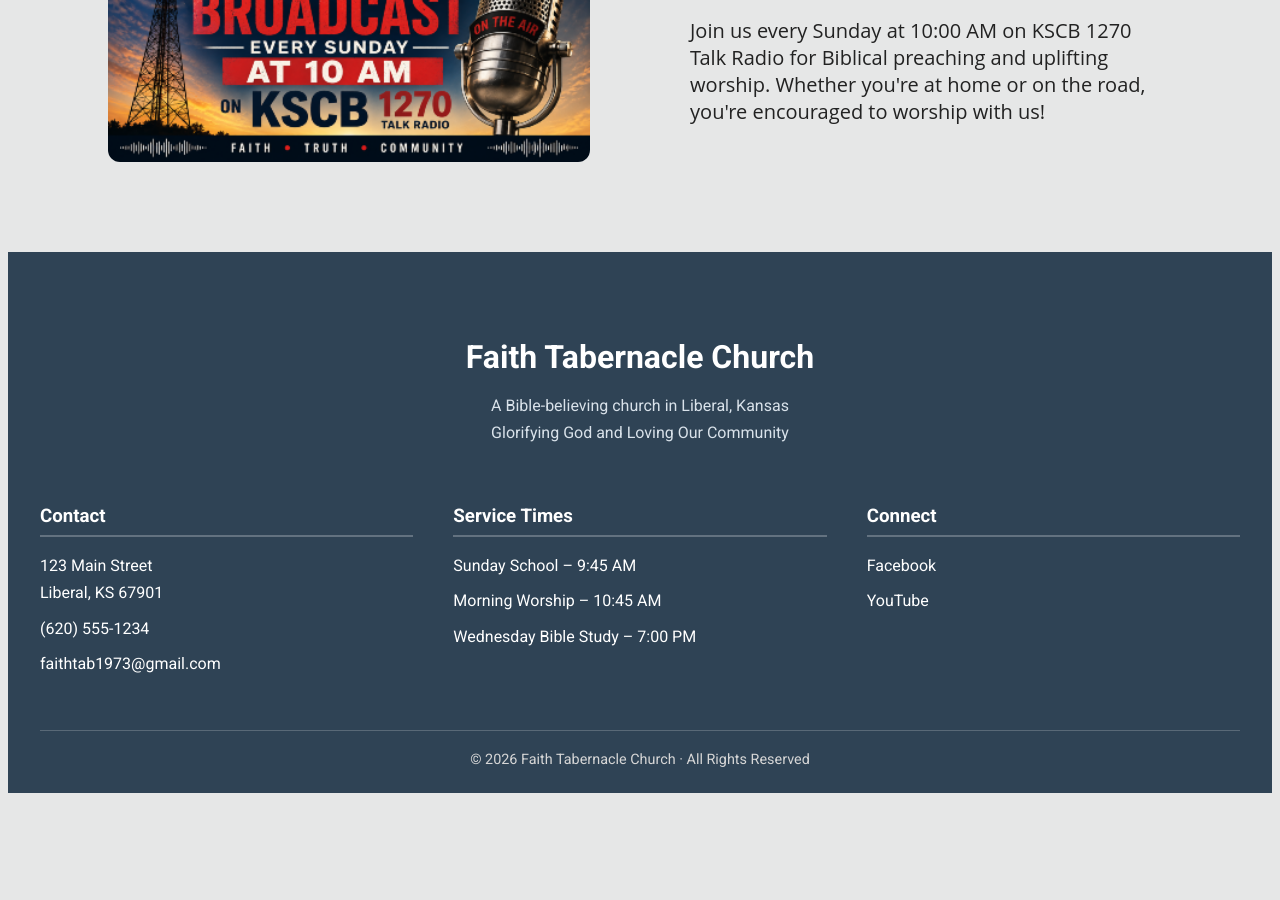
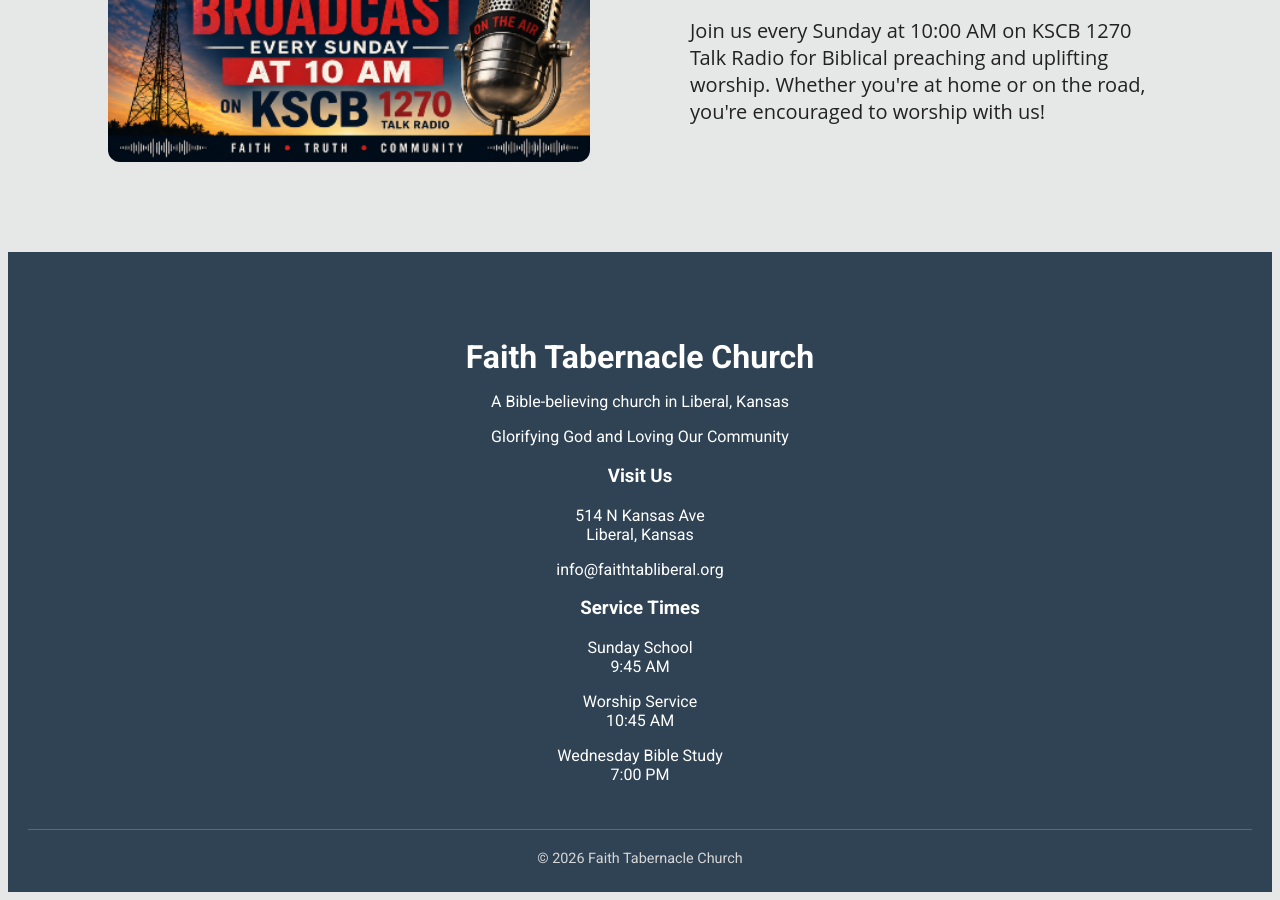
Before and after one commit to nwmdesign/faithtabliberal, a Jekyll site: the page built from index.html, in a window 1280 px wide and 900 px high, scrolled down 1494 px. Built offline with Jekyll 4.4.1, drawn with Linux system fonts in a browser that asks for light colours; before the commit the page ends 2295 px from its top, so only the background shows below that.

Commit message:
Update footer.html

```diff
--- a/_includes/footer.html
+++ b/_includes/footer.html
@@ -1,51 +1,58 @@
 <footer class="site-footer">
+
     <div class="footer-container">
 
+        <div class="footer-column footer-brand">
             <h2>Faith Tabernacle Church</h2>
-        <p class="footer-tagline">
-            A Bible-believing church in Liberal, Kansas<br>
+            <p>
+                A Bible-believing church in Liberal, Kansas
+            </p>
+            <p>
                 Glorifying God and Loving Our Community
-        </p>
-
-        <div class="footer-info">
-
-            <div class="footer-section">
-                <h3>Contact</h3>
-
-                <p>
-                    123 Main Street<br>
-                    Liberal, KS 67901
-                </p>
-
-                <p>(620) 555-1234</p>
-
-                <p>
-                    <a href="mailto:faithtab1973@gmail.com">
-                        faithtab1973@gmail.com
-                    </a>
             </p>
         </div>
 
-            <div class="footer-section">
+
+        <div class="footer-column">
+            <h3>Visit Us</h3>
+            <p>
+                514 N Kansas Ave<br>
+                Liberal, Kansas
+            </p>
+
+            <p>
+                <a href="mailto:info@faithtabliberal.org">
+                        info@faithtabliberal.org
+                    </a>
+
+            </p>
+        </div>
+
+
+        <div class="footer-column">
             <h3>Service Times</h3>
 
-                <p>Sunday School – 9:45 AM</p>
-                <p>Morning Worship – 10:45 AM</p>
-                <p>Wednesday Bible Study – 7:00 PM</p>
-            </div>
+            <p>
+                Sunday School<br>
+                9:45 AM
+            </p>
 
-            <div class="footer-section">
-                <h3>Connect</h3>
+            <p>
+                Worship Service<br>
+                10:45 AM
+            </p>
 
-                <p><a href="https://www.facebook.com/faithtabliberal">Facebook</a></p>
-                <p><a href="https://www.youtube.com/@larrymoore5803">YouTube</a></p>
+            <p>
+                Wednesday Bible Study<br>
+                7:00 PM
+            </p>
         </div>
 
     </div>
 
+
     <div class="footer-bottom">
-            © 2026 Faith Tabernacle Church · All Rights Reserved
+        © 2026 Faith Tabernacle Church
     </div>
 
-    </div>
 </footer>
```
Lines whose indentation alone changed are shown as unchanged.
